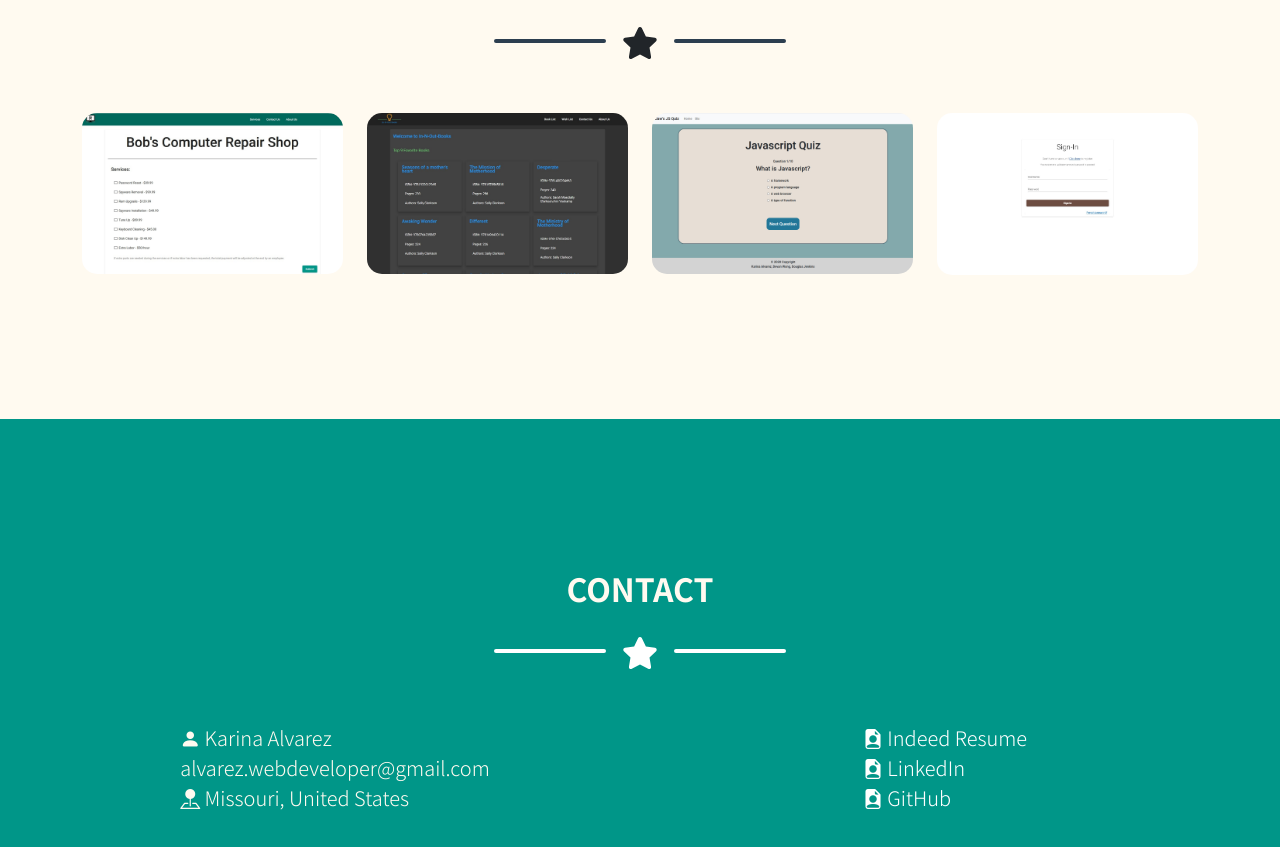
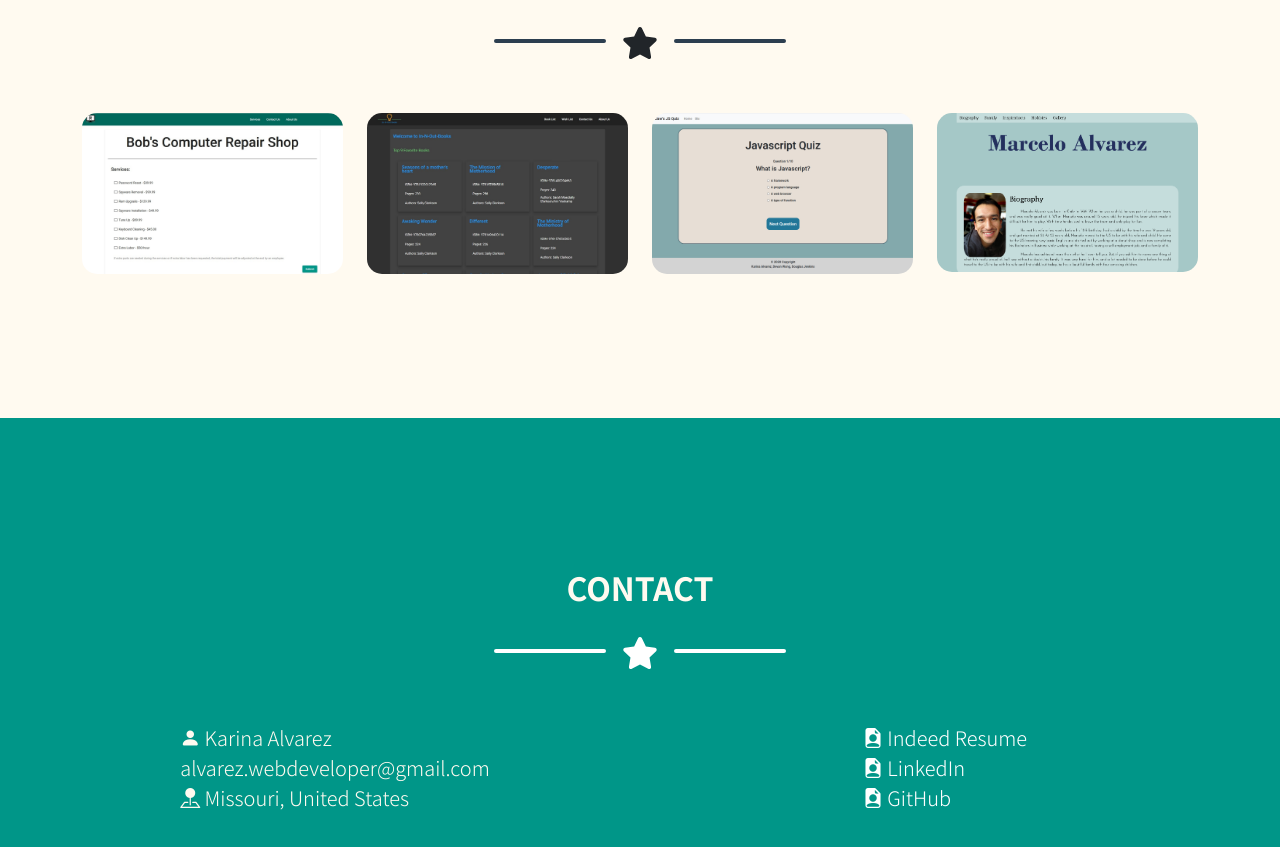
Before and after one commit to kalvarez90/myportfolio, a plain HTML site: page index.html in a window 1280 px wide. Shown: the part 1910-2757 px from the top of the page. Drawn offline with nearby package versions, Linux system fonts and the light colour scheme; some icons are missing.

Commit message:
new image for project 4

```diff
--- a/index.html
+++ b/index.html
@@ -176,7 +176,7 @@
                             <div class="portfolio-item-caption d-flex align-items-center justify-content-center">
 
                             </div>
-                            <a href='https://ravenclaw-bcrs.herokuapp.com/#/session/signin' target="_blank"><img class="img-fluid" src="img/project_4.jpg" alt="" /></a>
+                            <a href='https://kalvarez90.github.io/bioSite/' target="_blank"><img class="img-fluid" src="img/project_4.png" alt="" /></a>
                         </div>
                     </div>
                 </div>
```
Also changed, not shown: img/project_4.jpg (deleted), img/project_4.png (added).
